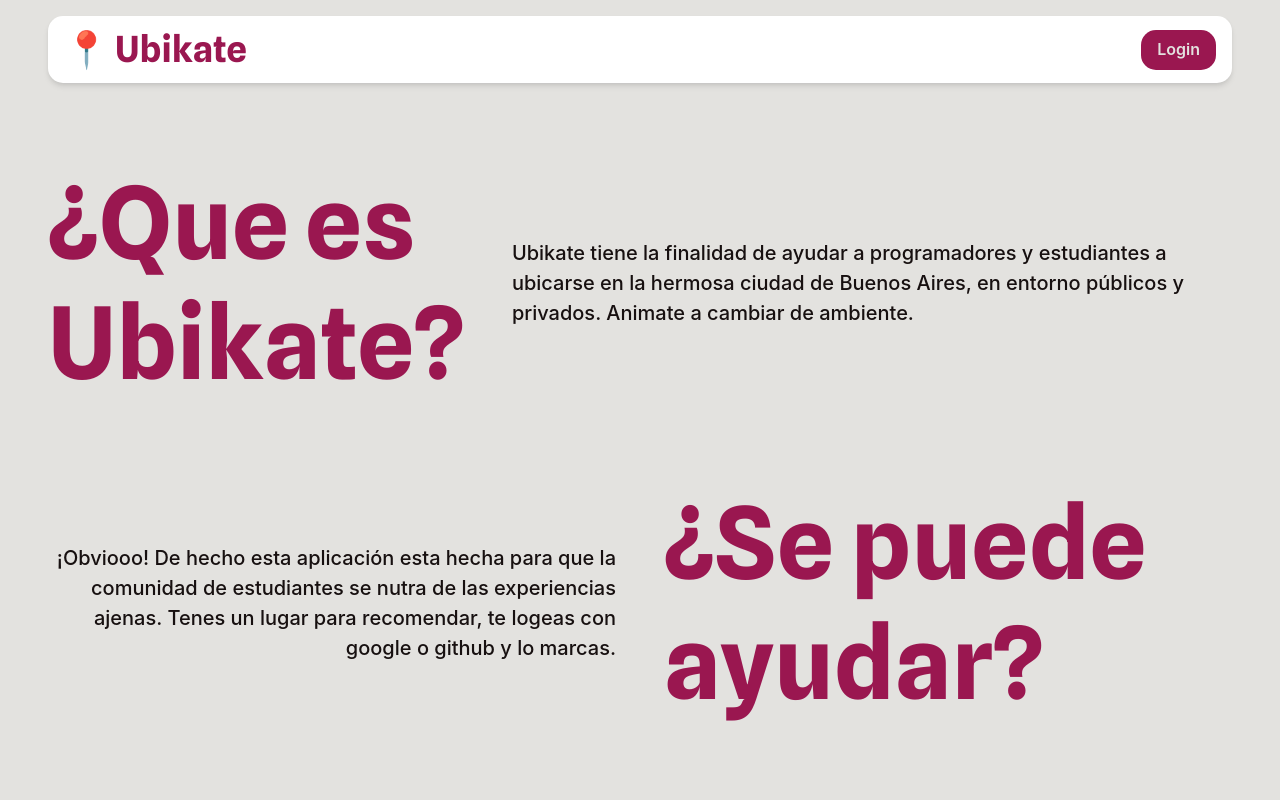
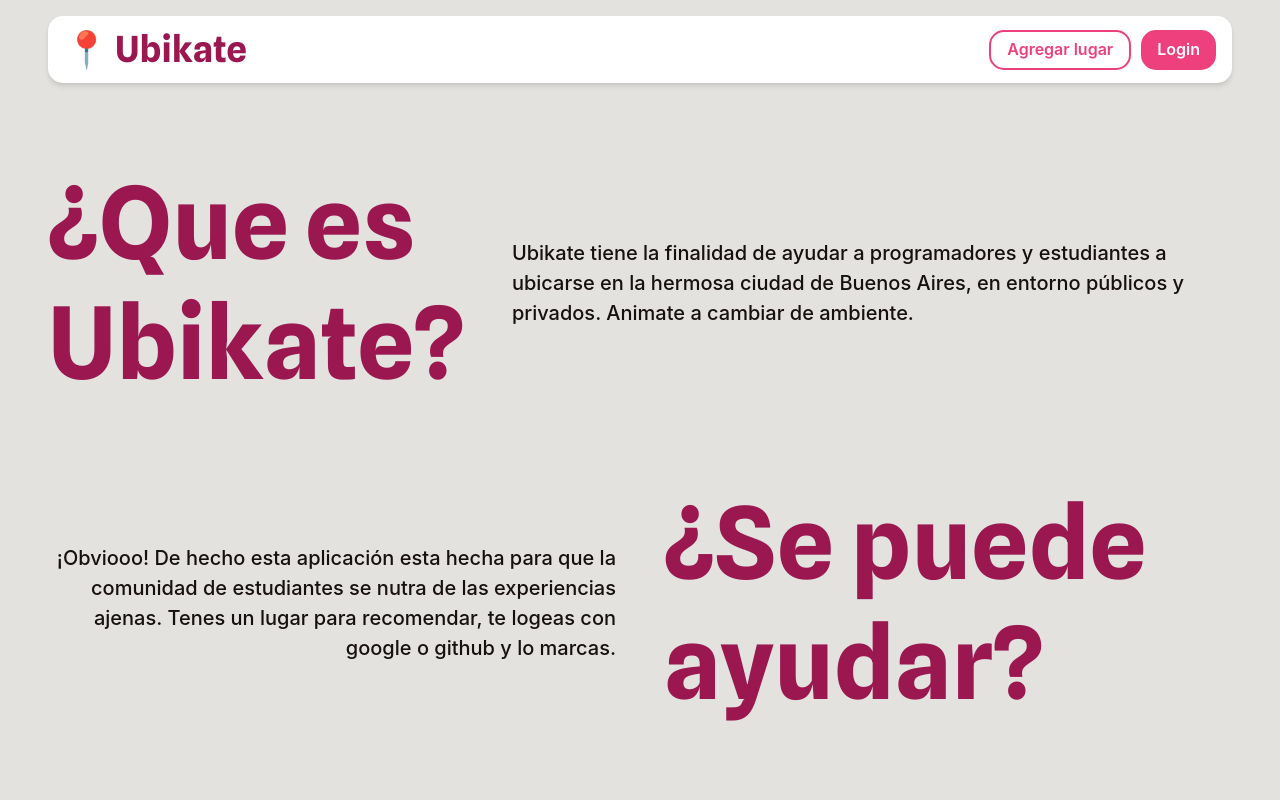
Before and after one commit to fran-veiras/Ubikate, a Next.js app: page / in a window 1280 px wide. Shown: the top 800 px of the page. Built offline with nearby package versions, Linux system fonts and the light colour scheme.

Commit message:
add place routed

```diff
--- a/components/Header/index.js
+++ b/components/Header/index.js
@@ -1,8 +1,15 @@
 import { Box, Button, Container, Heading } from '@chakra-ui/react';
 import Link from 'next/link';
+import { useRouter } from 'next/router';
 import React from 'react';
 
 export const Header = () => {
+  const route = useRouter();
+
+  const addLocation = () => {
+    route.push('/addPlace');
+  };
+
   return (
     <Container
       background="#fff"
@@ -19,7 +26,20 @@ export const Header = () => {
           📍 Ubikate
         </Heading>
       </Link>
-      <Button variant="login">Login</Button>
+      <Box display="flex" gridGap="10px">
+        <Button
+          background="none"
+          color="#EE407C"
+          border="solid 2px #EE407C"
+          variant="login"
+          onClick={addLocation}
+        >
+          Agregar lugar
+        </Button>
+        <Button color="#fff" variant="login">
+          Login
+        </Button>
+      </Box>
     </Container>
   );
 };
--- a/components/styles/ButtonStyles.js
+++ b/components/styles/ButtonStyles.js
@@ -4,7 +4,7 @@ export const ButtonStyles = {
   variants: {
     login: {
       color: 'secondary',
-      background: 'details',
+      background: 'fourth',
       borderRadius: '15px',
     },
   },
```
